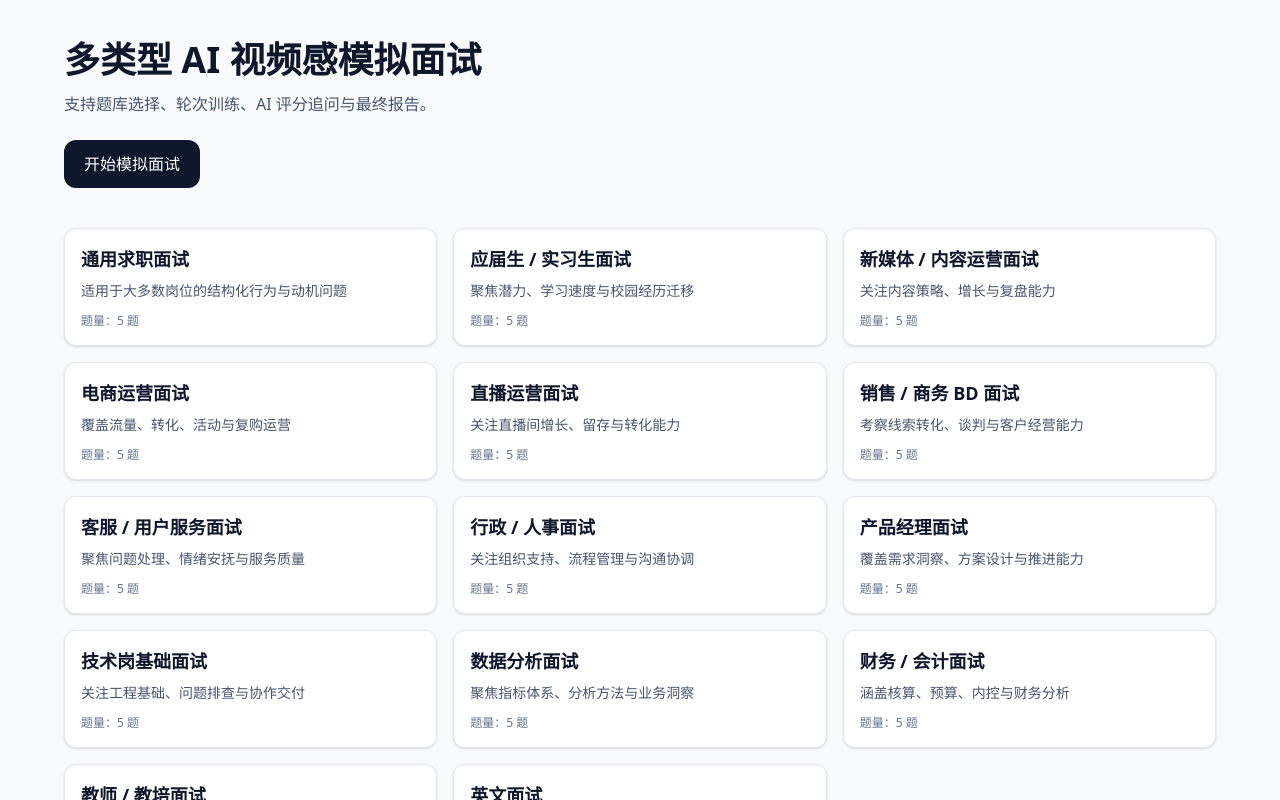
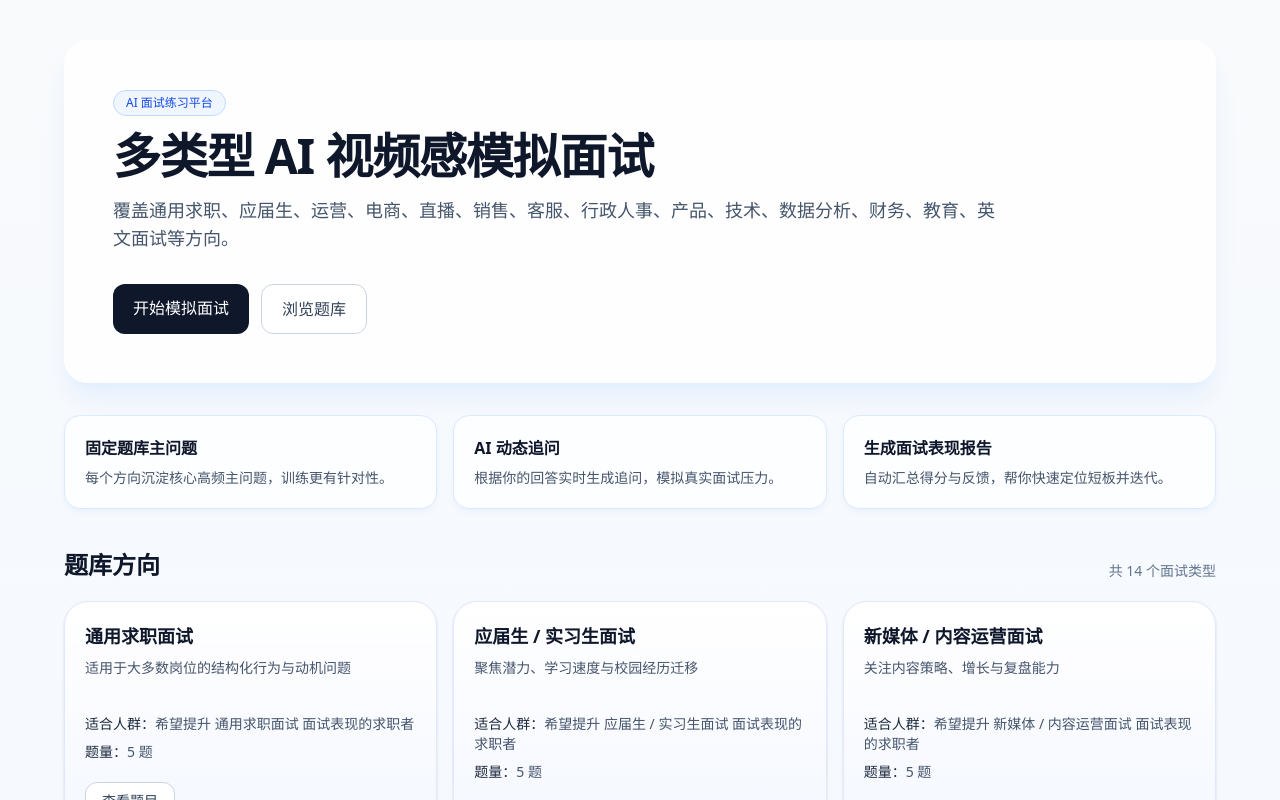
Before and after one commit to pancunzhi1124-pixel/xiaohongshu-interview-platform, a Next.js app: page / in a window 1280 px wide. Shown: the top 800 px of the page. Built offline with nearby package versions, Linux system fonts and the light colour scheme.

Commit message:
feat: add premium question bank browsing pages

```diff
--- /dev/null
+++ b/app/banks/[bankId]/page.tsx
@@ -0,0 +1,89 @@
+import Link from "next/link";
+import { notFound } from "next/navigation";
+import { interviewBanks } from "@/data/question-banks";
+
+type PageProps = {
+  params: {
+    bankId: string;
+  };
+};
+
+const roundLabelMap: Record<string, string> = {
+  hr: "HR 初面",
+  business: "业务面",
+  manager: "主管面",
+  final: "终面",
+  stress: "压力面",
+  english: "英文面试",
+  HR: "HR 初面",
+  业务: "业务面",
+  主管: "主管面",
+  终面: "终面",
+  压力: "压力面",
+  英文: "英文面试",
+  综合: "综合面",
+};
+
+const difficultyLabelMap: Record<string, string> = {
+  easy: "基础",
+  medium: "普通",
+  hard: "进阶",
+};
+
+function getRoundLabel(rounds: string[]) {
+  const firstSpecific = rounds.find((item) => item !== "综合") ?? rounds[0] ?? "综合";
+  return roundLabelMap[firstSpecific] ?? firstSpecific;
+}
+
+function getDifficultyLabel(index: number, total: number) {
+  const ratio = (index + 1) / Math.max(total, 1);
+  if (ratio <= 0.34) return difficultyLabelMap.easy;
+  if (ratio <= 0.67) return difficultyLabelMap.medium;
+  return difficultyLabelMap.hard;
+}
+
+export function generateStaticParams() {
+  return interviewBanks.map((bank) => ({ bankId: bank.id }));
+}
+
+export default function BankDetailPage({ params }: PageProps) {
+  const bank = interviewBanks.find((item) => item.id === params.bankId);
+  if (!bank) notFound();
+
+  return (
+    <main className="min-h-screen bg-gradient-to-b from-slate-50 via-blue-50/50 to-indigo-50 p-6 md:p-10">
+      <div className="mx-auto max-w-5xl">
+        <Link href="/" className="inline-flex text-sm font-medium text-slate-600 hover:text-slate-900">← 返回首页</Link>
+
+        <section className="mt-4 rounded-3xl border border-white/70 bg-white/85 p-7 shadow-xl shadow-blue-100/50 md:p-10">
+          <h1 className="text-3xl font-bold text-slate-900">{bank.title}</h1>
+          <p className="mt-3 text-slate-600">{bank.description}</p>
+          <div className="mt-5 grid gap-3 text-sm text-slate-600 sm:grid-cols-2">
+            <p className="rounded-xl bg-slate-50 p-3"><span className="font-medium text-slate-800">适合人群：</span>希望系统准备 {bank.title} 的求职者</p>
+            <p className="rounded-xl bg-slate-50 p-3"><span className="font-medium text-slate-800">题量：</span>{bank.questions.length} 题</p>
+          </div>
+          <Link href={`/interview?bank=${bank.id}`} className="mt-6 inline-flex rounded-xl bg-slate-900 px-5 py-3 font-medium text-white transition hover:-translate-y-0.5 hover:bg-slate-700">
+            开始模拟面试
+          </Link>
+        </section>
+
+        <section className="mt-8">
+          <h2 className="text-2xl font-semibold text-slate-900">题目列表</h2>
+          <div className="mt-4 space-y-3">
+            {bank.questions.map((item, idx) => (
+              <article key={item.id} className="rounded-2xl border border-slate-200 bg-white p-5 shadow-sm transition hover:-translate-y-0.5 hover:shadow-md">
+                <p className="text-sm text-slate-500">第 {idx + 1} 题</p>
+                <p className="mt-2 text-base font-medium text-slate-900">{item.question}</p>
+                <div className="mt-3 flex flex-wrap gap-2 text-xs">
+                  <span className="rounded-full bg-blue-50 px-3 py-1 text-blue-700">分类：{bank.title}</span>
+                  <span className="rounded-full bg-indigo-50 px-3 py-1 text-indigo-700">轮次：{getRoundLabel(item.round)}</span>
+                  <span className="rounded-full bg-slate-100 px-3 py-1 text-slate-700">难度：{getDifficultyLabel(idx, bank.questions.length)}</span>
+                </div>
+              </article>
+            ))}
+          </div>
+        </section>
+      </div>
+    </main>
+  );
+}
--- a/app/interview/page.tsx
+++ b/app/interview/page.tsx
@@ -1,6 +1,7 @@
 "use client";
 
-import { useEffect, useMemo, useRef, useState } from "react";
+import { Suspense, useEffect, useMemo, useRef, useState } from "react";
+import { useSearchParams } from "next/navigation";
 import { interviewBanks, type InterviewRound } from "@/data/question-banks";
 
 const rounds: InterviewRound[] = ["综合", "HR", "业务", "主管", "终面", "压力", "英文"];
@@ -47,8 +48,12 @@ function getSpeechRecognitionConstructor(): SpeechRecognitionConstructor | undef
   return browserWindow.SpeechRecognition || browserWindow.webkitSpeechRecognition;
 }
 
-export default function InterviewPage() {
-  const [bankId, setBankId] = useState(interviewBanks[0]?.id ?? "");
+function InterviewPageContent() {
+  const searchParams = useSearchParams();
+  const queryBankId = searchParams.get("bank");
+  const initialBankId = queryBankId && interviewBanks.some((bank) => bank.id === queryBankId) ? queryBankId : interviewBanks[0]?.id ?? "";
+
+  const [bankId, setBankId] = useState(initialBankId);
   const [round, setRound] = useState<InterviewRound>("综合");
   const [started, setStarted] = useState(false);
   const [index, setIndex] = useState(0);
@@ -59,6 +64,12 @@ export default function InterviewPage() {
   const [report, setReport] = useState<ReportItem[]>([]);
   const [tip, setTip] = useState("");
   const videoRef = useRef<HTMLVideoElement>(null);
+
+  useEffect(() => {
+    if (queryBankId && interviewBanks.some((bank) => bank.id === queryBankId)) {
+      setBankId(queryBankId);
+    }
+  }, [queryBankId]);
 
   const currentBank = useMemo(() => interviewBanks.find((x) => x.id === bankId) ?? interviewBanks[0], [bankId]);
   const questions = useMemo(
@@ -216,3 +227,11 @@ export default function InterviewPage() {
     </main>
   );
 }
+
+export default function InterviewPage() {
+  return (
+    <Suspense fallback={<main className="min-h-screen bg-slate-100 p-6 text-slate-600">加载面试配置中...</main>}>
+      <InterviewPageContent />
+    </Suspense>
+  );
+}
--- a/app/page.tsx
+++ b/app/page.tsx
@@ -1,28 +1,73 @@
 import Link from "next/link";
 import { interviewBanks } from "@/data/question-banks";
 
+const highlights = [
+  {
+    title: "固定题库主问题",
+    desc: "每个方向沉淀核心高频主问题，训练更有针对性。",
+  },
+  {
+    title: "AI 动态追问",
+    desc: "根据你的回答实时生成追问，模拟真实面试压力。",
+  },
+  {
+    title: "生成面试表现报告",
+    desc: "自动汇总得分与反馈，帮你快速定位短板并迭代。",
+  },
+];
+
 export default function HomePage() {
   return (
-    <main className="min-h-screen bg-slate-50 p-6 md:p-10">
+    <main className="min-h-screen bg-gradient-to-b from-slate-50 via-blue-50/60 to-indigo-50 p-6 md:p-10">
       <section className="mx-auto max-w-6xl">
-        <h1 className="text-3xl font-bold text-slate-900 md:text-4xl">多类型 AI 视频感模拟面试</h1>
-        <p className="mt-3 text-slate-600">支持题库选择、轮次训练、AI 评分追问与最终报告。</p>
-        <Link
-          href="/interview"
-          className="mt-6 inline-flex rounded-xl bg-slate-900 px-5 py-3 font-medium text-white hover:bg-slate-700"
-        >
-          开始模拟面试
-        </Link>
+        <div className="rounded-3xl border border-white/70 bg-white/80 p-8 shadow-xl shadow-blue-100/60 backdrop-blur md:p-12">
+          <span className="inline-flex rounded-full border border-blue-200 bg-blue-50 px-3 py-1 text-xs font-medium text-blue-700">
+            AI 面试练习平台
+          </span>
+          <h1 className="mt-4 text-3xl font-bold tracking-tight text-slate-900 md:text-5xl">多类型 AI 视频感模拟面试</h1>
+          <p className="mt-4 max-w-4xl text-slate-600 md:text-lg">
+            覆盖通用求职、应届生、运营、电商、直播、销售、客服、行政人事、产品、技术、数据分析、财务、教育、英文面试等方向。
+          </p>
+          <div className="mt-8 flex flex-wrap gap-3">
+            <Link href="/interview" className="rounded-xl bg-slate-900 px-5 py-3 font-medium text-white transition hover:-translate-y-0.5 hover:bg-slate-700">
+              开始模拟面试
+            </Link>
+            <a href="#question-banks" className="rounded-xl border border-slate-300 bg-white px-5 py-3 font-medium text-slate-700 transition hover:-translate-y-0.5 hover:bg-slate-50">
+              浏览题库
+            </a>
+          </div>
+        </div>
 
-        <div className="mt-10 grid gap-4 sm:grid-cols-2 lg:grid-cols-3">
-          {interviewBanks.map((bank) => (
-            <article key={bank.id} className="rounded-xl border border-slate-200 bg-white p-4 shadow-sm">
-              <h2 className="text-lg font-semibold text-slate-900">{bank.title}</h2>
-              <p className="mt-2 text-sm text-slate-600">{bank.description}</p>
-              <p className="mt-3 text-xs text-slate-500">题量：{bank.questions.length} 题</p>
+        <div className="mt-8 grid gap-4 md:grid-cols-3">
+          {highlights.map((item) => (
+            <article key={item.title} className="rounded-2xl border border-blue-100 bg-white/80 p-5 shadow-md shadow-blue-100/40 transition hover:-translate-y-1 hover:shadow-lg">
+              <h2 className="text-base font-semibold text-slate-900">{item.title}</h2>
+              <p className="mt-2 text-sm text-slate-600">{item.desc}</p>
             </article>
           ))}
         </div>
+
+        <section id="question-banks" className="mt-10">
+          <div className="flex items-end justify-between gap-4">
+            <h2 className="text-2xl font-bold text-slate-900">题库方向</h2>
+            <p className="text-sm text-slate-500">共 {interviewBanks.length} 个面试类型</p>
+          </div>
+          <div className="mt-5 grid gap-4 sm:grid-cols-2 lg:grid-cols-3">
+            {interviewBanks.map((bank) => (
+              <article key={bank.id} className="group rounded-3xl border border-indigo-100 bg-gradient-to-b from-white to-indigo-50/40 p-5 shadow-sm transition duration-200 hover:-translate-y-1 hover:shadow-xl hover:shadow-indigo-100">
+                <h3 className="text-lg font-semibold text-slate-900">{bank.title}</h3>
+                <p className="mt-2 min-h-10 text-sm text-slate-600">{bank.description}</p>
+                <div className="mt-4 space-y-2 text-sm text-slate-600">
+                  <p><span className="font-medium text-slate-800">适合人群：</span>希望提升 {bank.title} 面试表现的求职者</p>
+                  <p><span className="font-medium text-slate-800">题量：</span>{bank.questions.length} 题</p>
+                </div>
+                <Link href={`/banks/${bank.id}`} className="mt-5 inline-flex rounded-xl border border-slate-300 bg-white px-4 py-2 text-sm font-medium text-slate-700 transition group-hover:border-indigo-200 group-hover:text-indigo-700">
+                  查看题目
+                </Link>
+              </article>
+            ))}
+          </div>
+        </section>
       </section>
     </main>
   );
```
